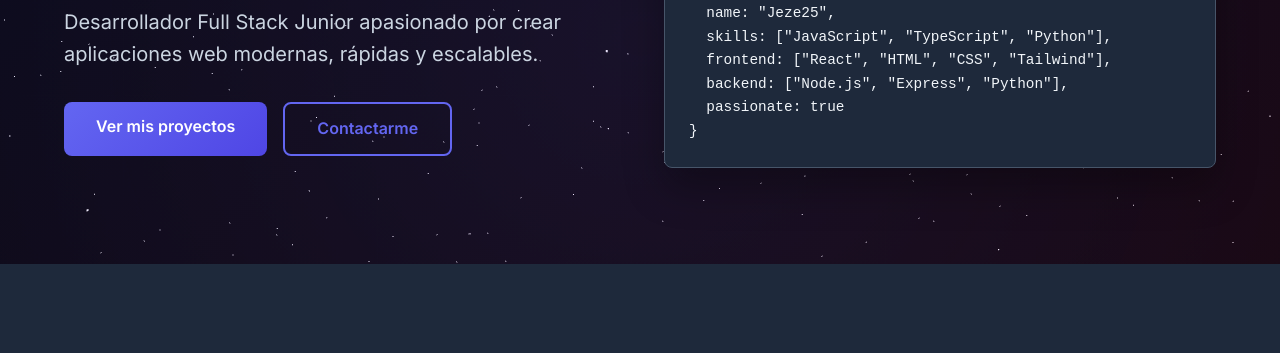
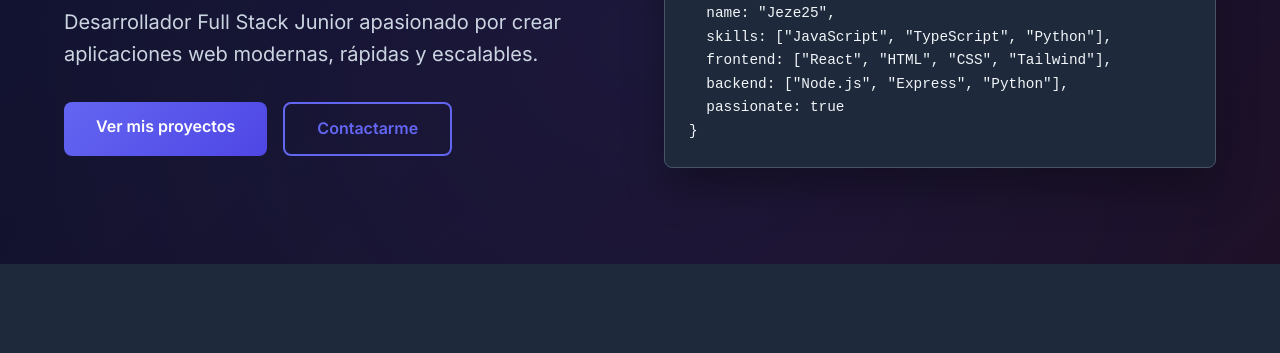
Before and after one commit to Jeze25/Portafolio.github.io, a plain HTML site: page index.html in a window 1280 px wide. Shown: the part 259-612 px from the top of the page. Drawn offline with nearby package versions, Linux system fonts and the light colour scheme; animation ran at ten frames a second.

Commit message:
Update canvas element and include Three.js library
Replaced the existing canvas element and added Three.js script for 3D rendering.

```diff
--- a/index.html
+++ b/index.html
@@ -18,7 +18,7 @@
 </head>
 <body>
     <!-- Canvas -->
-<canvas id="bg"></canvas>
+<canvas></canvas>
 
 <!--- estrellas background -->
 
@@ -38,8 +38,6 @@
     width: 100vw;
   }
 </style/>
-<!-- Three.js -->
-<script src="https://cdn.jsdelivr.net/npm/three@0.160.0/build/three.min.js"></script>
 
     <!-- Navegación -->
     <nav class="navbar">
@@ -403,6 +401,9 @@
         </div>
     </section>
 
+    <!-- Three.js -->
+<script src="https://cdn.jsdelivr.net/npm/three@0.160.0/build/three.min.js"></script>
+
     <!-- Footer -->
     <footer class="footer">
         <div class="container">
```
